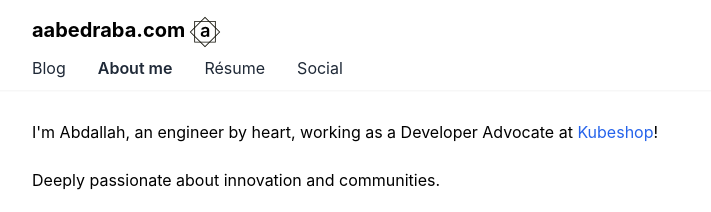
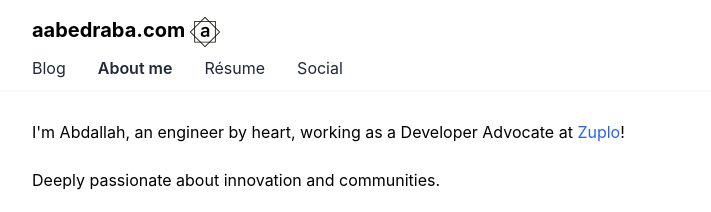
Before and after one commit to aabedraba/dotcom, a Next.js app: page /about in a window 1280 px wide. Shown: the top 212 px of the page, without its empty margins (284-995 px from the left). Built offline with nearby package versions, Linux system fonts and the light colour scheme.

Commit message:
update employer

```diff
--- a/app/about/page.tsx
+++ b/app/about/page.tsx
@@ -2,7 +2,7 @@ const About = () => {
   return (
     <div className="text-justify yay-div-for-everything!">
       I'm Abdallah, an engineer by heart, working as a Developer Advocate at{" "}
-      <a href="https://kubeshop.io">Kubeshop</a>!
+      <a href="https://zuplo.com">Zuplo</a>!
       <br className="yes! brrr brrr"></br>
       <br></br>
       Deeply passionate about innovation and communities.
```
